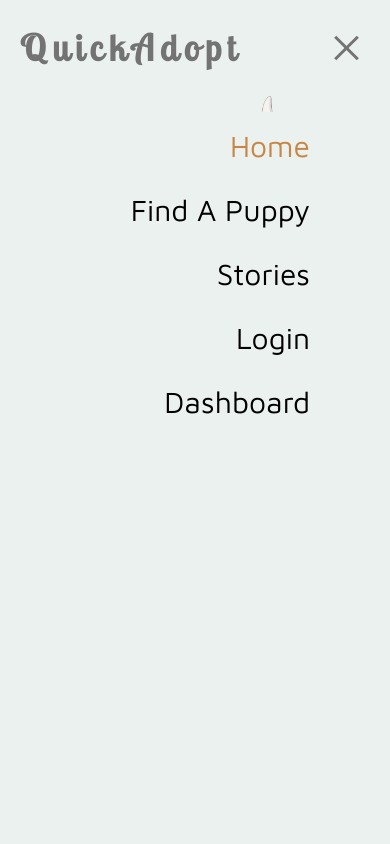
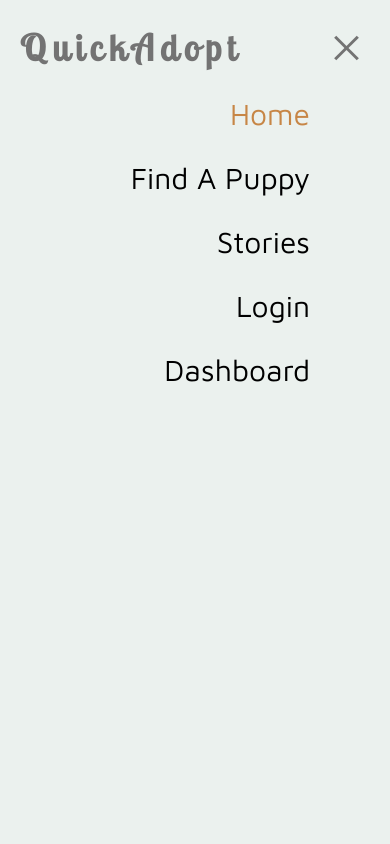
Before and after one commit to safkat07/Quick-Adopt, a React (Vite) app: page / in a window 390 px wide. Both pictures are taken after a click on the element 346 px from the left and 48 px from the top of the page. Shown: the top 844 px of the page. Built offline with nearby package versions, Linux system fonts and the light colour scheme; no server answers.

Commit message:
navbar animation fixed

```diff
--- a/src/Layout/AllPages/Header/Navbar/Navbar.jsx
+++ b/src/Layout/AllPages/Header/Navbar/Navbar.jsx
@@ -38,9 +38,9 @@ const Navbar = () => {
                                 <Hamburger ></Hamburger>
                             </div>
                             <div className='lg:hidden  flex'>
-                                <ul className={open ? "list-none absolute bg-[#EBF1EE] w-full   top-28 pt-4 transition-all  duration-1000 rounded-2xl min-h-screen space-y-7 md:text-4xl text-3xl flex-row  text-right px-20  font-maven right-0 scroll-smooth  lg:flex gap-10"
+                                <ul className={open ? "list-none absolute bg-[#EBF1EE] w-full   top-20 pt-4 transition-all  duration-700  min-h-screen space-y-7 md:text-4xl text-3xl flex-row  text-right px-20  font-maven right-0 scroll-smooth  lg:flex gap-10"
                                     :
-                                    "list-none absolute md:text-4xl  min-h-screen top-28 transition-all inset-y-0 w-screen duration-1000 pt-4 right-0 transform -translate-x-full ease-in-out opacity-0 rounded-2xl space-y-7 text-3xl flex-row text-right font-maven lg:flex gap-10"}>
+                                    "list-none absolute md:text-4xl  min-h-screen top-20 transition-all inset-y-0 w-screen duration-1000 pt-4 right-0 transform -translate-x-full ease-in-out opacity-0  space-y-7 text-3xl flex-row text-right font-maven lg:flex gap-10"}>
                                     <li><NavLink to='/' className={({ isActive, }) =>
                                         isActive ? " no-underline  hover:bg-[#327451] text-[#C78646] rounded-md py-1 hover:text-white hover:px-2 transition-all duration-700 " : "no-underline  hover:bg-[#327451] rounded-md py-1 hover:text-white hover:px-2 transition-all duration-700 text-black"
                                     }>
```
